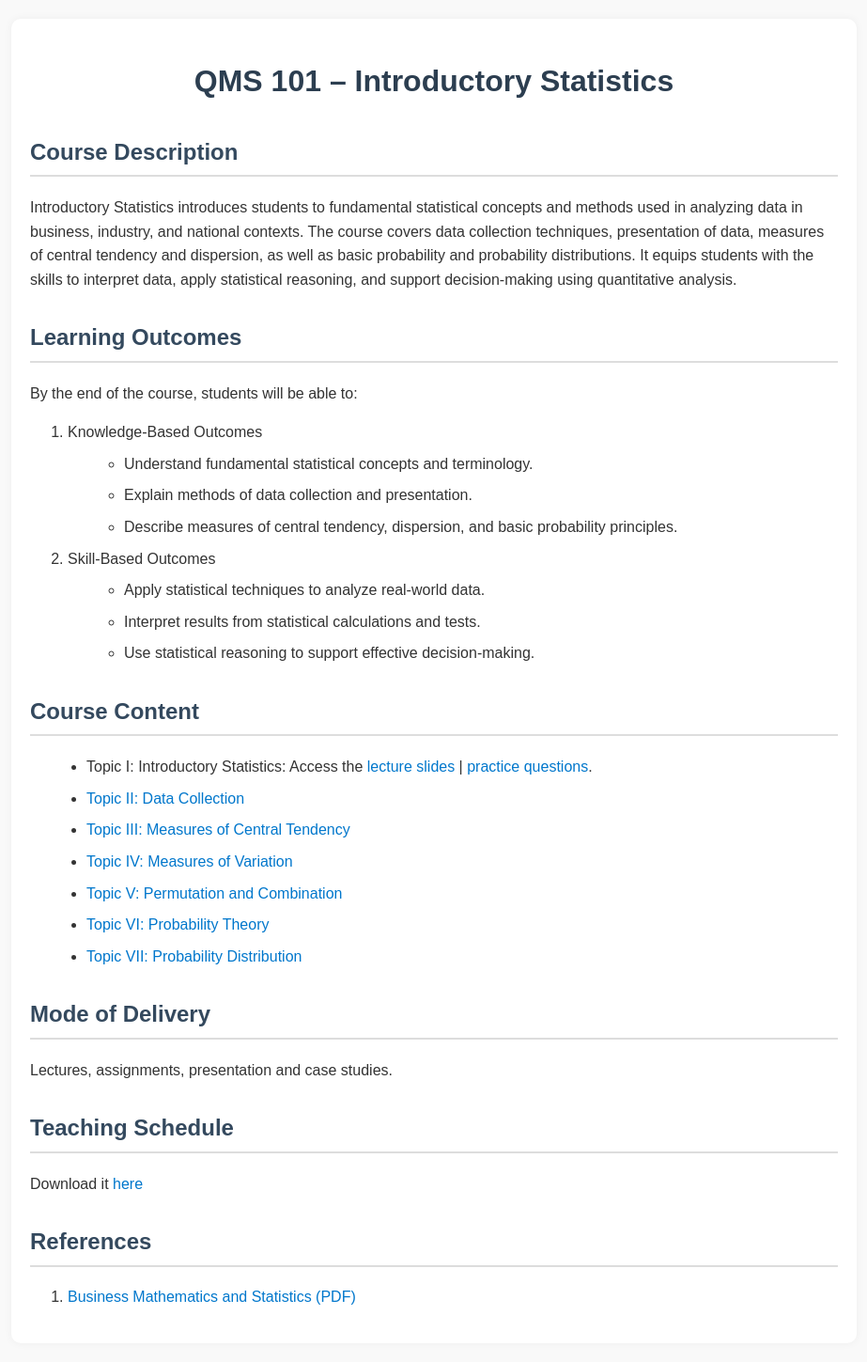
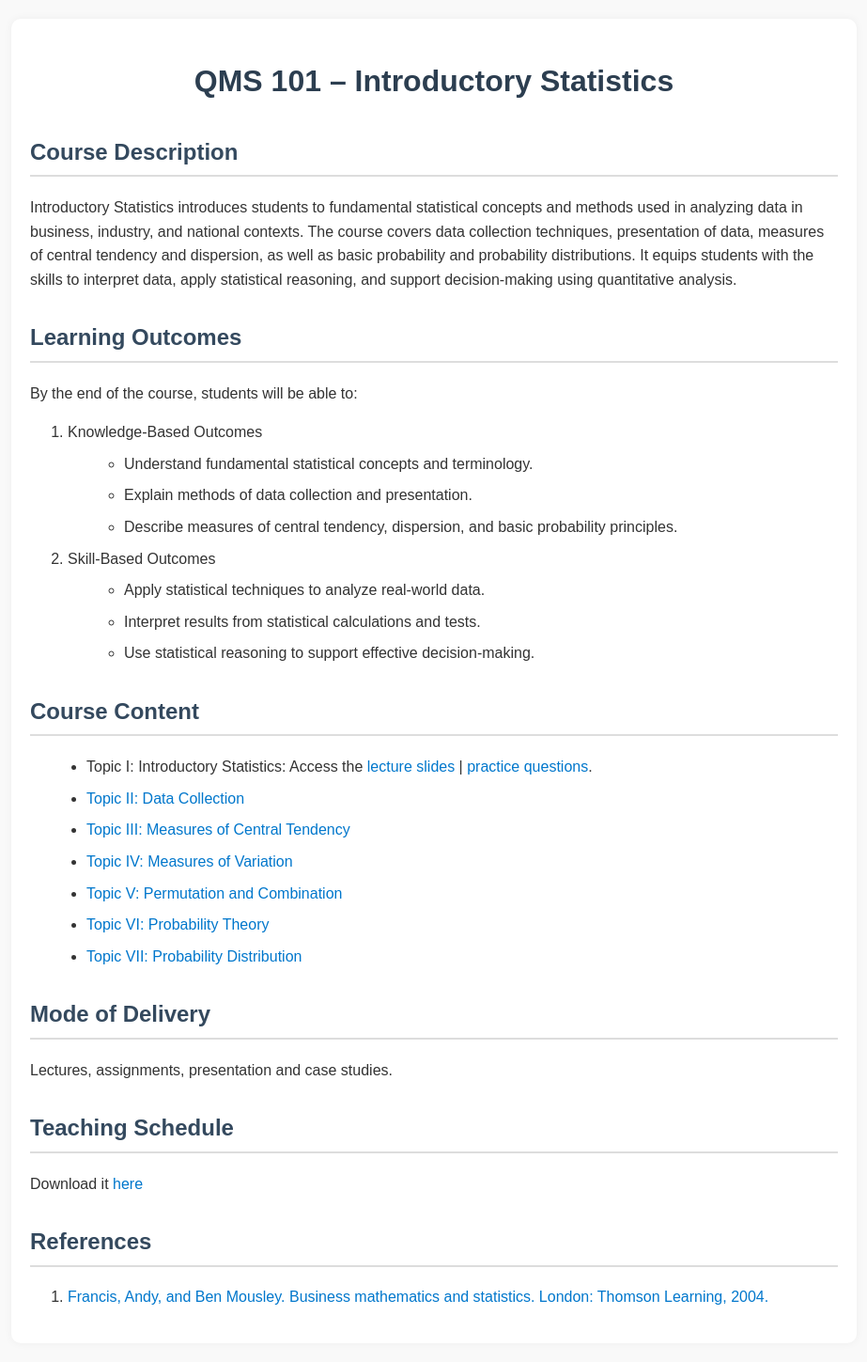
Before and after one commit to FomeA/FomeA.github.io, a Jekyll site: the page _teaching/qms101/index.html, which Jekyll copies as it is, in a window 1280 px wide. Shown: the whole page at 94% size, without its empty margins (178-1101 px from the left). Built offline with Jekyll 4.4.1, drawn with Linux system fonts in a browser that asks for light colours.

Commit message:
Update index.html

```diff
--- a/_teaching/qms101/index.html
+++ b/_teaching/qms101/index.html
@@ -108,7 +108,7 @@
   <h2>References</h2>
 <ol>
   <li><a href="https://www.defence.lk/upload/ebooks/Business%20Mathematics%20and%20Statistics.pdf" target="_blank">
-      Business Mathematics and Statistics (PDF) </a> </li>
+      Francis, Andy, and Ben Mousley. Business mathematics and statistics. London: Thomson Learning, 2004. </a> </li>
 
 </ol>
 
```
